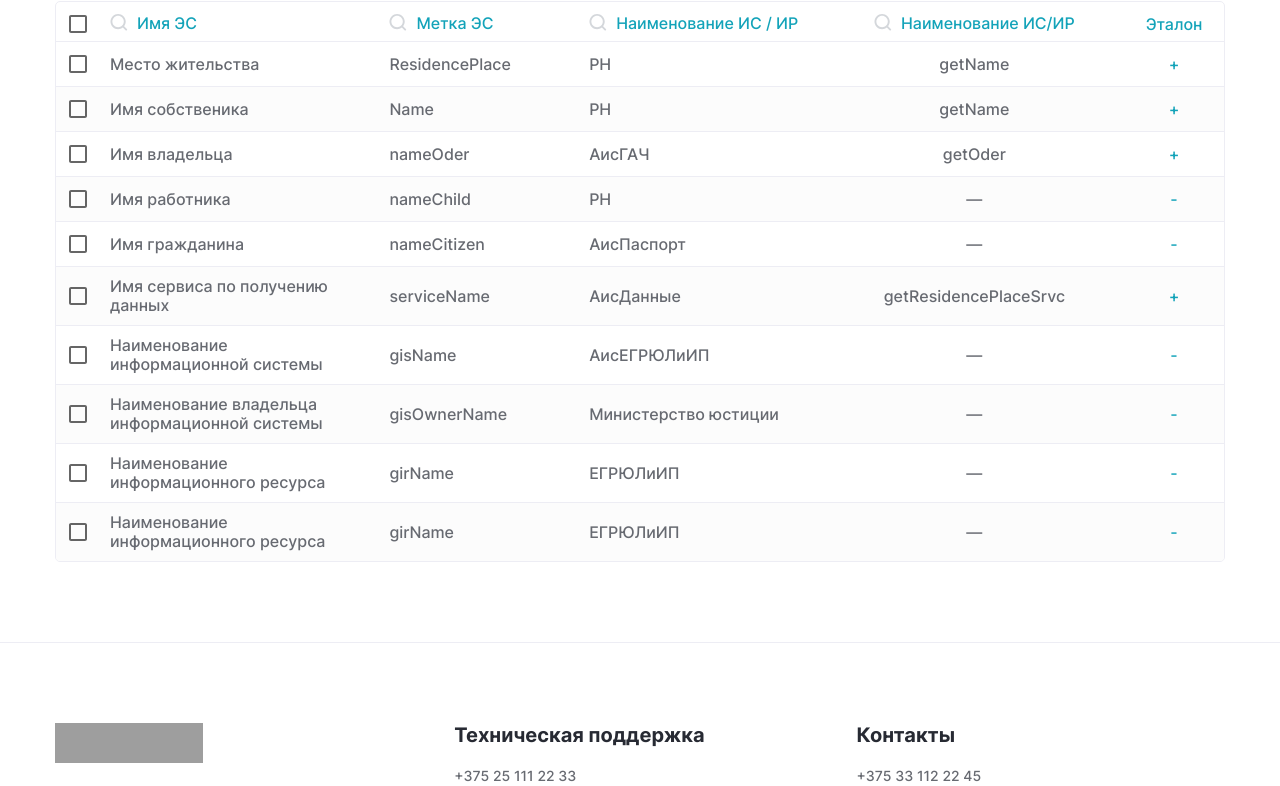
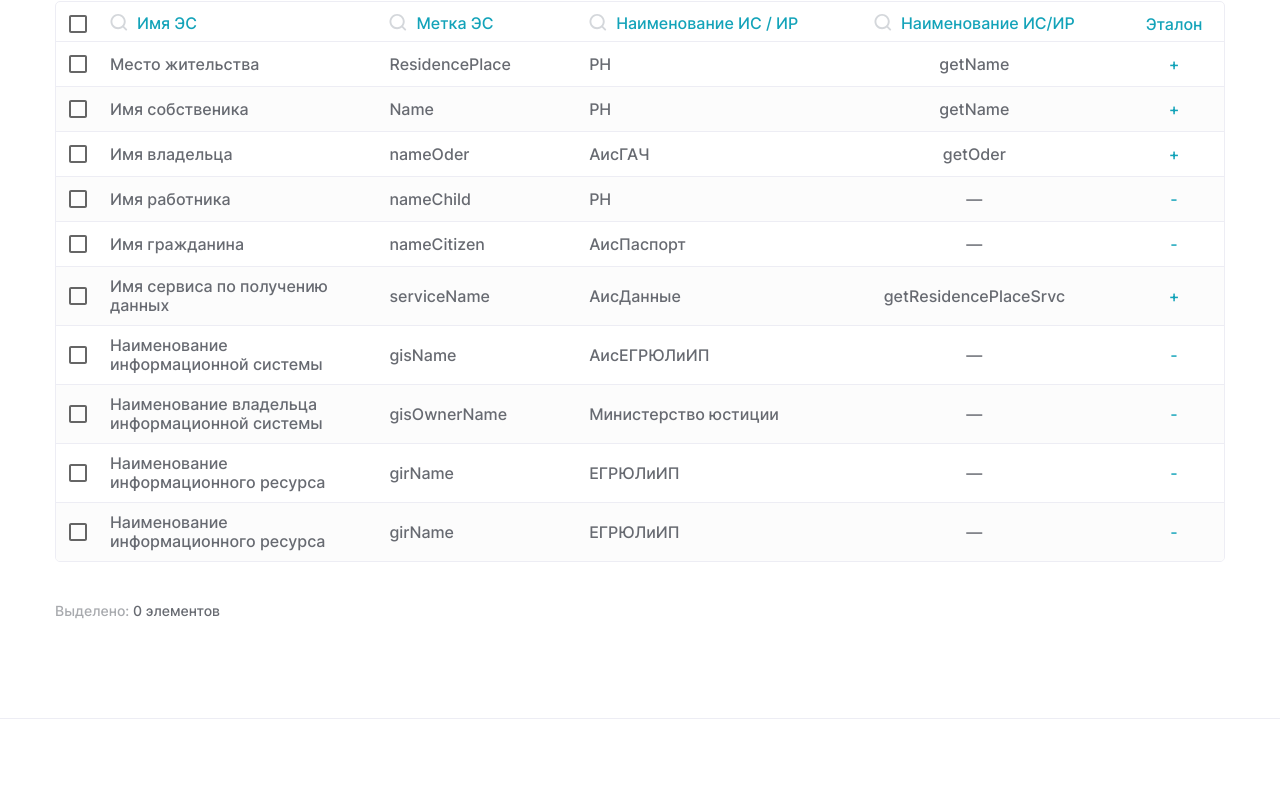
Before and after one commit to kxzws/agsr-traitor, a React (Create React App) app: page /personal in a window 1280 px wide. Shown: the part 505-1291 px from the top of the page. Built offline with nearby package versions, Linux system fonts and the light colour scheme; data requests are answered from the project's data file; grey boxes are pictures that could not be loaded.

Commit message:
fix: add details to table

```diff
--- a/src/views/Personal/Table/Table.scss
+++ b/src/views/Personal/Table/Table.scss
@@ -47,4 +47,18 @@
   tbody .table__row:last-child {
     border-bottom: 0;
   }
+
+  .table__footer {
+    padding: 19.5px 0;
+
+    .table__selected {
+      font-size: $text2;
+      line-height: $text2-lh;
+      color: $add-text2;
+
+      .selected_style {
+        color: $add-text1;
+      }
+    }
+  }
 }
--- a/src/views/Personal/Table/Table.tsx
+++ b/src/views/Personal/Table/Table.tsx
@@ -56,6 +56,7 @@ const Table = (props: ITableProps) => {
 
       <TableContainer
         sx={{
+          mb: '20px',
           maxWidth: '1170px',
           border: '1px solid #ededf4',
           borderRadius: '5px',
@@ -67,8 +68,8 @@ const Table = (props: ITableProps) => {
               <TableCell width="44" align="center">
                 <Checkbox
                   color="primary"
-                  indeterminate={selectedRows.length > 0 && selectedRows.length < ROWS_LIMIT}
-                  checked={ROWS_LIMIT > 0 && selectedRows.length === ROWS_LIMIT}
+                  indeterminate={selectedRows.length > 0 && selectedRows.length < data.length}
+                  checked={data.length > 0 && selectedRows.length === data.length}
                   onChange={handleSelectAllClick}
                   inputProps={{
                     'aria-label': 'select all desserts',
@@ -140,6 +141,12 @@ const Table = (props: ITableProps) => {
           </TableBody>
         </TableTemplate>
       </TableContainer>
+
+      <div className="table__footer">
+        <p className="table__selected">
+          Выделено: <span className="selected_style">{selectedRows.length} элементов</span>
+        </p>
+      </div>
     </div>
   );
 };
```
